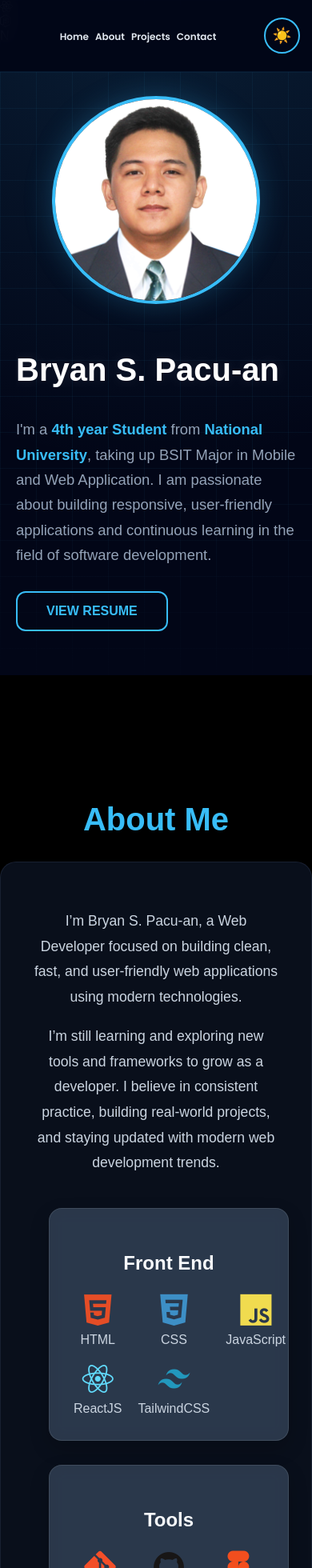
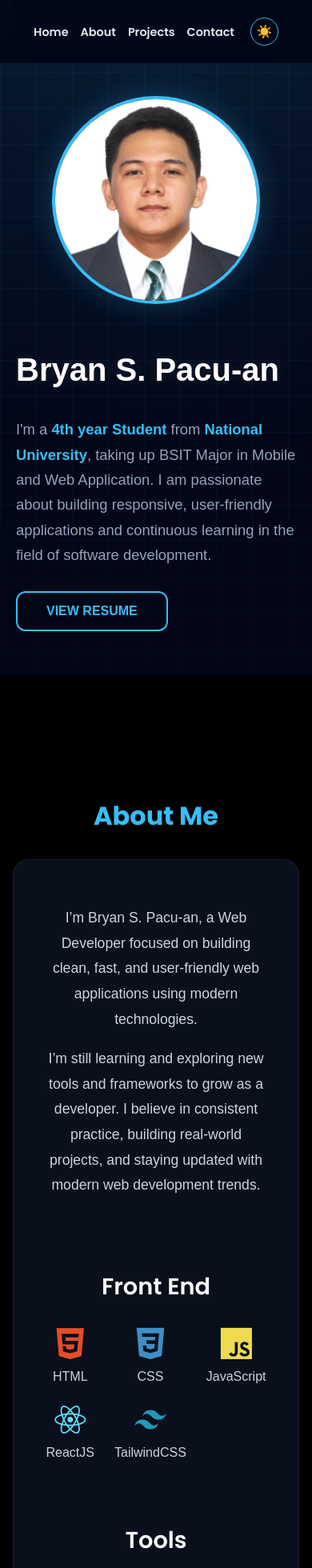
Before and after one commit to bryan-ctrl/MyportfolioZXC, a React (Vite) app: page / in a window 390 px wide. Shown: the top 1960 px of the page at 80% size. Built offline with nearby package versions, Linux system fonts and the light colour scheme.

Commit message:
Fixing About & New update

```diff
--- a/src/components/Navbar.jsx
+++ b/src/components/Navbar.jsx
@@ -4,24 +4,25 @@ export default function Navbar() {
   const [isDarkMode, setIsDarkMode] = useState(true);
 
   useEffect(() => {
-    document.documentElement.setAttribute("data-theme", isDarkMode ? "dark" : "light");
+    document.documentElement.setAttribute("data-theme", isDarkMode ? "dark" : "light" );
   }, [isDarkMode]);
 
   const toggleTheme = () => setIsDarkMode(!isDarkMode);
 
   return (
     <nav className="nav">
-
       <ul className="nav-links">
         <li><a href="#home">Home</a></li>
         <li><a href="#about">About</a></li>
         <li><a href="#projects">Projects</a></li>
         <li><a href="#contact">Contact</a></li>
+        {/* Ang toggle button ay nasa loob ng listahan para laging katabi ng Contact */}
+        <li className="theme-toggle-wrapper">
+          <button className="theme-toggle-btn" onClick={toggleTheme}>
+            {isDarkMode ? "☀️" : "🌙"}
+          </button>
+        </li>
       </ul>
-
-      <button className="theme-toggle-btn" onClick={toggleTheme}>
-        {isDarkMode ? "☀️" : "🌙"}
-      </button>
     </nav>
   );
 }
--- a/src/styles/app.css
+++ b/src/styles/app.css
@@ -109,127 +109,85 @@ body {
 
 @keyframes spin { to { transform: rotate(360deg); } }
 
-/* 1. I-IMPORT ANG POPPINS FONT */
-@import url('https://fonts.googleapis.com/css2?family=Poppins:wght@300;400;600;800&display=swap');
-
 @import url('https://fonts.googleapis.com/css2?family=Poppins:wght@400;600;800&display=swap');
-
-/* nav styles */
+/* navbar styles */
 .nav {
   position: fixed;
   top: 0;
   left: 0;
   width: 100%;
-  height: 100px; /* Malaking height */
+  height: 100px;
   display: flex;
-  justify-content: space-between;
+  justify-content: center; /* Sinisiguro na laging center ang buong ul */
   align-items: center;
-  padding: 0 50px;
   background: rgba(2, 6, 23, 0.95);
-  backdrop-filter: blur(10px);
-  -webkit-backdrop-filter: blur(10px);
+  backdrop-filter: blur(12px);
+  -webkit-backdrop-filter: blur(12px);
   z-index: 99999;
   font-family: 'Poppins', sans-serif;
+  border-bottom: 1px solid rgba(56, 189, 248, 0.1);
   box-sizing: border-box;
-  border-bottom: 1px solid rgba(56, 189, 248, 0.1);
-}
-
-.logo {
-  color: #38bdf8; /* Ginawa kong blue para mas kita */
-  font-weight: 800;
-  font-size: 2.2rem; /* Malaking Logo */
-  letter-spacing: 1px;
-  text-decoration: none;
-  flex-shrink: 0;
+  padding: 0 20px;
 }
 
 .nav-links {
   display: flex;
   list-style: none;
-  gap: 35px; /* Mas malawak na gap */
+  align-items: center;
+  gap: 30px; /* Space sa pagitan ng links */
   margin: 0;
   padding: 0;
-  /* Centering Logic */
-  position: absolute;
-  left: 50%;
-  transform: translateX(-50%);
 }
 
 .nav-links a {
   text-decoration: none;
   color: #e2e8f0;
   font-weight: 600;
-  font-size: 1.3rem; /* Malaking Text */
-  transition: all 0.3s ease;
-  white-space: nowrap;
+  font-size: 1.3rem; /* Malaking text para sa desktop */
+  transition: color 0.3s ease;
 }
 
 .nav-links a:hover {
   color: #38bdf8;
-  text-shadow: 0 0 10px rgba(56, 189, 248, 0.3);
 }
 
 .theme-toggle-btn {
   background: transparent;
-  border: 2px solid #38bdf8;
+  border: 1.5px solid #38bdf8;
   color: #38bdf8;
-  width: 55px; /* Malaking Button */
-  height: 55px;
+  width: 45px;
+  height: 45px;
   border-radius: 50%;
   cursor: pointer;
   display: flex;
   align-items: center;
   justify-content: center;
-  font-size: 1.6rem; /* Malaking Emoji */
+  font-size: 1.2rem;
+  margin-left: 10px; /* Space mula sa Contact link */
   transition: all 0.3s ease;
-  flex-shrink: 0;
 }
 
-/* ========== MOBILE VIEW RESPONSIVE ========== */
+/* ========== MOBILE RESPONSIVE FIX ========== */
 @media (max-width: 768px) {
   .nav {
-    padding: 0 15px;
-    height: 90px; /* Saktong laki sa mobile */
-    justify-content: space-between;
+    height: 80px; /* Bahagyang liitan sa mobile */
   }
 
   .nav-links {
-    display: flex; /* PINAKITA NA NATIN */
-    position: static; /* Alisin ang absolute centering para mag-flow sa flex */
-    transform: none;
-    left: auto;
-    gap: 12px; /* Pinaliit ang gap para kumasya sa mobile */
-    margin: 0 auto; /* Center sa pagitan ng logo at toggle */
-  }
-
-  .logo {
-    font-size: 1.2rem; /* Liit konti sa mobile */
+    gap: 15px; /* Siksikin ang gap para magkasya sa mobile screen */
   }
 
   .nav-links a {
-    font-size: 0.85rem; /* Liit konti para magkasya lahat sa isang row */
+    font-size: 0.9rem; /* Liitan ang text sa mobile para hindi mag-wrap */
   }
 
   .theme-toggle-btn {
-    width: 45px;
-    height: 45px;
-    font-size: 1.2rem;
+    width: 35px;
+    height: 35px;
+    font-size: 1rem;
+    margin-left: 5px;
   }
 }
-
-/* Extra small screens fix */
-@media (max-width: 480px) {
-  .nav-links {
-    gap: 8px;
-  }
-  .nav-links a {
-    font-size: 0.75rem;
-  }
-  .logo {
-    display: none; /* Itago ang logo text sa sobrang liit na screen para kumasya links */
-  }
-}
-
 /* ========== Hero Section ========== */
 .hero-split {
   min-height: 100vh;
@@ -333,16 +291,22 @@ body {
 /* ========== About Section ========== */
 .about {
   padding: 100px 0;
-  background: transparent; /* GAWING TRANSPARENT PARA MAKITA GRID */
+  background: transparent;
+  display: flex;
+  flex-direction: column;
+  align-items: center;
+  width: 100%;
 }
 
 .about-card {
   background: var(--card-bg);
-  backdrop-filter: blur(15px); /* Mas malakas na blur */
+  backdrop-filter: blur(15px);
+  -webkit-backdrop-filter: blur(15px);
   border: 1px solid var(--border-line);
   border-radius: 20px;
   padding: 40px;
   max-width: 850px;
+  width: 90%;
   margin: 0 auto;
   box-shadow: 0 10px 40px rgba(0,0,0,0.2);
 }
@@ -353,6 +317,7 @@ body {
   margin-bottom: 30px;
   color: var(--accent);
   font-weight: 700;
+  font-family: 'Poppins', sans-serif;
 }
 
 .about-text {
@@ -362,43 +327,39 @@ body {
   text-align: center;
 }
 
+/* ========== Centered Grids Fix ========== */
 .about-grids {
-  display: grid;
-  grid-template-columns: repeat(auto-fit, minmax(300px, 1fr));
-  gap: 30px;
-  max-width: 1000px;
-  margin: 40px auto 0;
+  display: flex;
+  flex-direction: column; /* Eto ang naglagay sa Tools sa ibaba ng Frontend */
+  align-items: center;    /* Sinisiguro na laging center ang buong group */
+  gap: 60px;              /* Space sa pagitan ng Frontend group at Tools group */
+  max-width: 1100px;
+  width: 100%;
+  margin: 60px auto 0;
   padding: 0 20px;
+  box-sizing: border-box;
 }
 
-.info-box {
-  background: rgba(51, 65, 85, 0.8) !important;
-  backdrop-filter: blur(10px);
-  border: 1px solid rgba(255, 255, 255, 0.1);
-  border-radius: 16px;
-  padding: 30px;
-  transition: all 0.4s cubic-bezier(0.175, 0.885, 0.32, 1.275);
-  box-shadow: 0 10px 25px rgba(0, 0, 0, 0.2);
+/* Label para sa bawat tech group (Frontend / Tools) */
+.about-grids h3 {
+  color: #f8fafc;
+  font-size: 1.8rem;
+  margin-bottom: 30px;
+  font-weight: 600;
+  text-align: center;
+  font-family: 'Poppins', sans-serif;
 }
 
-.info-box h3 {
-  color: #f8fafc !important;
-  text-align: center;
-  margin-bottom: 25px;
-  font-size: 1.5rem;
-  font-weight: 600;
-}
-
-.info-box:hover {
-  background: rgba(71, 85, 105, 0.9) !important;
-  transform: translateY(-8px);
-  border-color: var(--accent);
-}
-
+/* ========== Icon Grid Alignment ========== */
 .icon-grid {
   display: grid;
-  grid-template-columns: repeat(3, 1fr);
-  gap: 20px;
+  /* Sa desktop, gawin nating 4 o 5 columns para hindi masyadong mahaba pababa */
+  grid-template-columns: repeat(auto-fit, minmax(120px, 1fr));
+  gap: 40px;
+  width: 100%;
+  max-width: 900px; /* Nilimitahan para hindi masyadong kalat ang icons */
+  justify-items: center;
+  align-items: center;
 }
 
 .icon-item {
@@ -407,10 +368,45 @@ body {
   align-items: center;
   color: #cbd5e1 !important;
   transition: all 0.3s ease;
+  width: 100%;
 }
 
-.icon-item:hover { color: var(--accent) !important; transform: scale(1.1); }
-.icon-item i { font-size: 2.5rem; margin-bottom: 8px; }
+.icon-item:hover {
+  color: var(--accent) !important;
+  transform: translateY(-10px); /* Tatalon paitaas ng konti */
+}
+
+.icon-item i {
+  font-size: 3rem; /* Mas malaki na dahil wala nang box */
+  margin-bottom: 12px;
+}
+
+.icon-item span {
+  font-size: 1rem;
+  font-weight: 500;
+  text-align: center;
+}
+
+/* ========== Mobile View Responsive ========== */
+@media (max-width: 768px) {
+  .about-grids {
+    gap: 50px; /* Konting liit ng gap sa mobile */
+  }
+
+  .icon-grid {
+    /* 3 columns sa mobile para hindi siksikan */
+    grid-template-columns: repeat(3, 1fr);
+    gap: 25px;
+  }
+
+  .section-title {
+    font-size: 2rem;
+  }
+
+  .icon-item i {
+    font-size: 2.5rem;
+  }
+}
 
 /* ========== Projects Section ========== */
 #projects {
```
